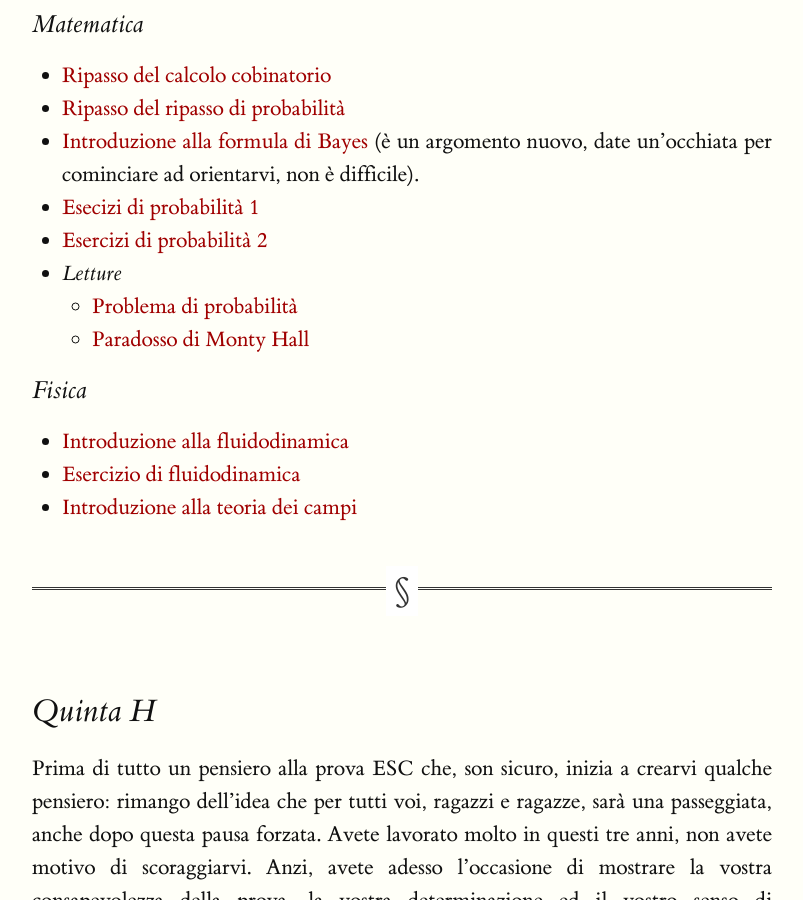
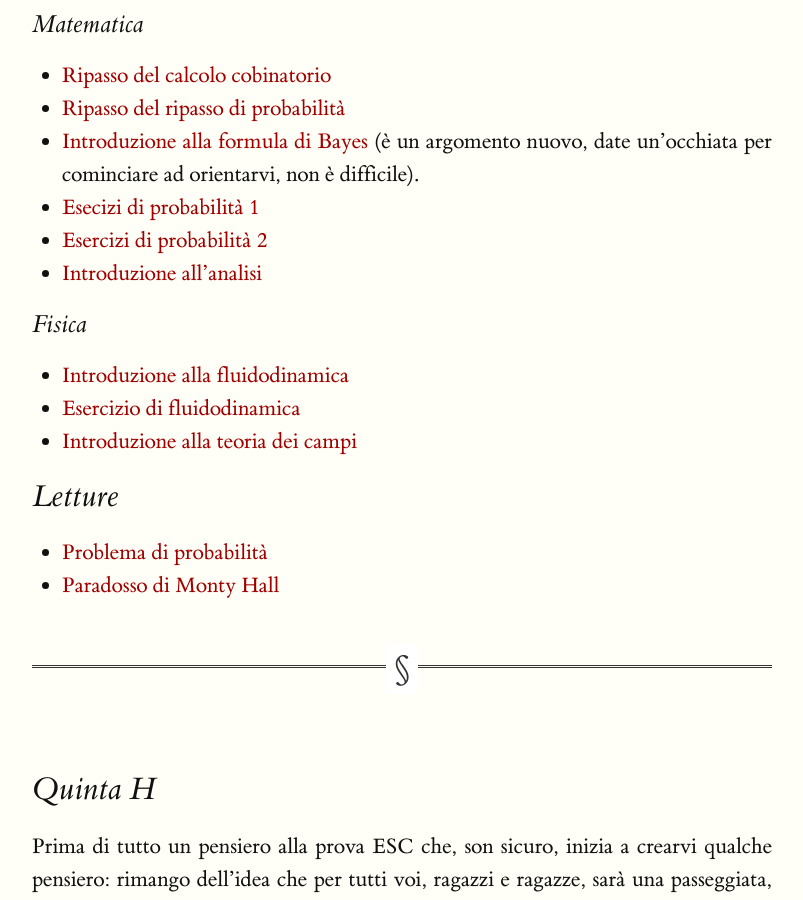
Before and after one commit to orporick/orporick.github.io, a Jekyll site: the page built from esilio.md, in a window 1280 px wide and 900 px high, scrolled down 2939 px. Shown: the whole window, without its empty margins (238-1041 px from the left). Built offline with Jekyll 4.4.1, drawn with Linux system fonts in a browser that asks for light colours; nearby versions of some CDN libraries; formulas are drawn with MathJax 3; some of the changed text lies outside the part shown.

Commit message:
Nuovo post

```diff
--- a/esilio.md
+++ b/esilio.md
@@ -104,15 +104,18 @@ continuerò a farlo, quindi rimanete collegati.
 date un'occhiata per cominciare ad orientarvi, non è difficile).
 * [Esecizi di probabilità 1](https://www.youtube.com/watch?v=1SiS1XUQcKY)
 * [Esercizi di probabilità 2](https://www.youtube.com/watch?v=Wj-K61EIaLQ)
-* *Letture*
-	* [Problema di probabilità](http://orporick.github.io/imperfezioni/2015/03/04/problema-di-probabilita-in-5g/)
-	* [Paradosso di Monty Hall](http://orporick.github.io/lettere/2017/12/19/lettera-sulla-probabilita/)
+* [Introduzione all'analisi](https://www.youtube.com/watch?v=QcdUCuNtCeQ)
 
 ### Fisica
 
 * [Introduzione alla fluidodinamica](https://www.youtube.com/watch?v=H9Hc2tv2hRI)
 * [Esercizio di fluidodinamica](https://youtu.be/gnngIgaKCFI)
 * [Introduzione alla teoria dei campi](https://www.youtube.com/watch?v=daC1IoPYsXs)
+
+## Letture
+
+* [Problema di probabilità](http://orporick.github.io/imperfezioni/2015/03/04/problema-di-probabilita-in-5g/)
+* [Paradosso di Monty Hall](http://orporick.github.io/lettere/2017/12/19/lettera-sulla-probabilita/)
 
 <br>
 <hr class="style-eight">
```
Also changed, not shown: other parts of esilio.md (+1 -1 lines).
